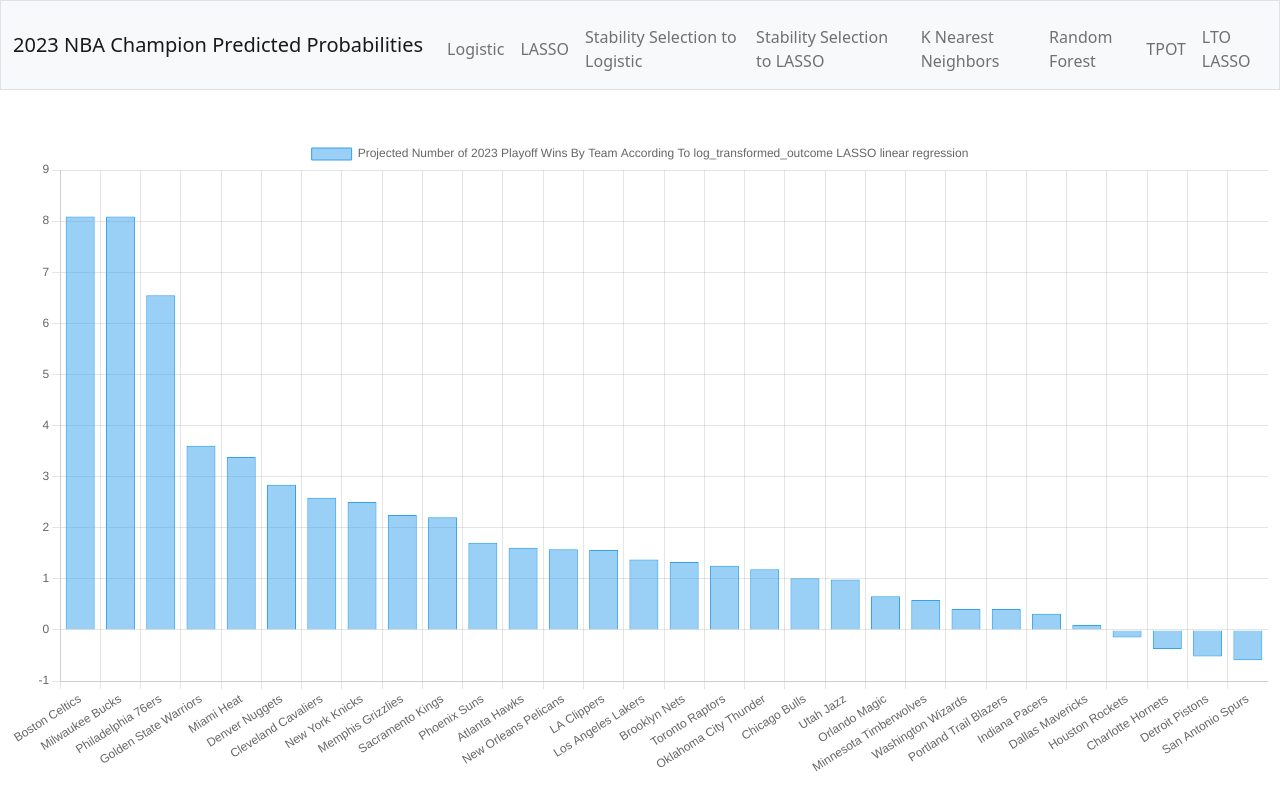
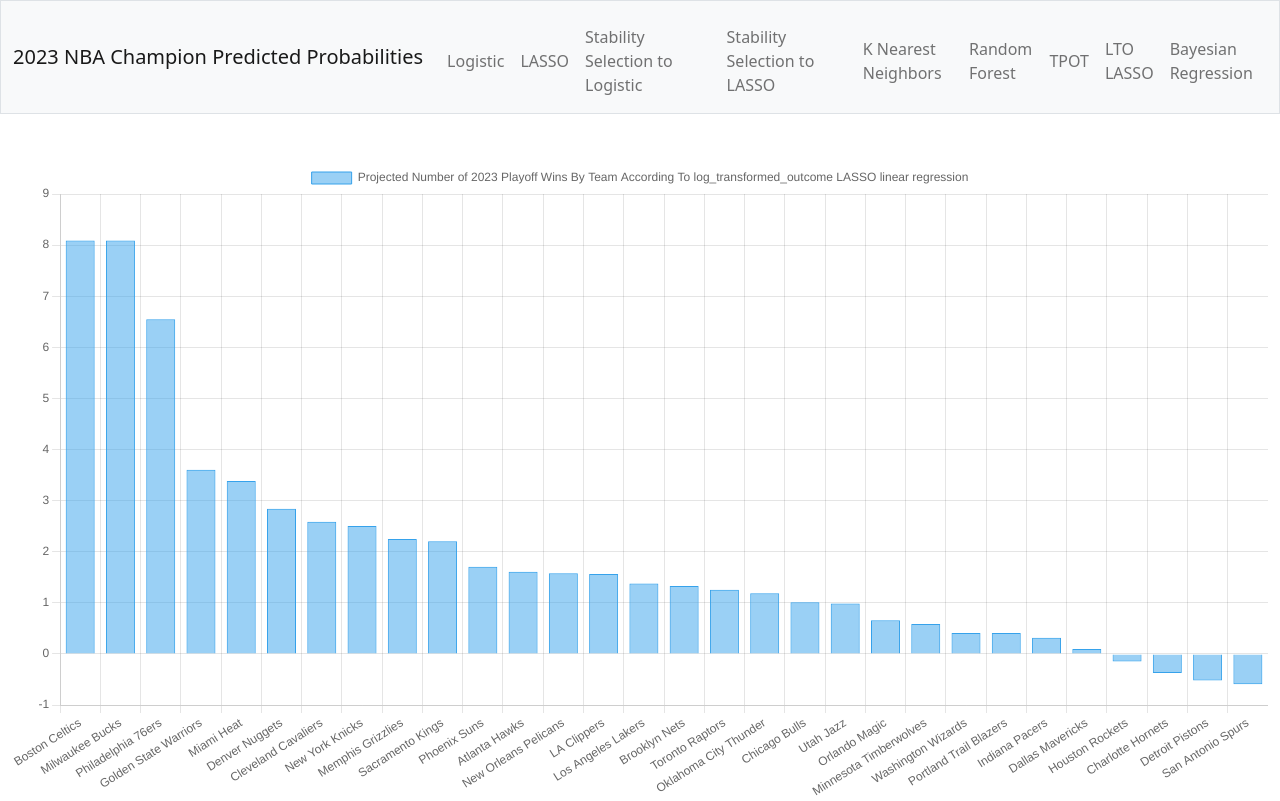
Before and after one commit to ammaransari787/Nba_Champion_Predictions_Flask_App, a Flask app: page /log_transformed_outcome_lasso_regression in a window 1280 px wide. Shown: the top 801 px of the page. Before the commit the page ends 771 px from the top, so only its background shows below. Run offline with Flask 3, Linux system fonts and the light colour scheme.

Commit message:
Added bayesian linear regression

```diff
--- a/app.py
+++ b/app.py
@@ -251,3 +251,151 @@
         ret_df = pandas.Series(data=(np.exp(lasso2_fit.predict(current_year_test_data)*np.log(16 + 1))-1), index=current_year_test_data.index)
         json_file = ret_df.sort_values(ascending=False).to_json()
         return render_template('tpot_chart.html', json_file = json_file, name = "log_transformed_outcome LASSO linear regression")
+
+
+
+@app.route('/bayesian_regression', methods = ["GET", "POST"])
+def bayesian_regression():
+    if request.method == "POST":
+        return apology('apologies', 403)
+    else:
+        """
+        Because pystan and its c++ compiler cause free-tier fly.io
+        hosting server to run out of memory and crash,
+        commented out below code,
+        and just displaying image made using
+        the data the code below generates.
+        """
+
+        # if should_we_query_API():
+        #     pull_data()
+
+        # X_sk = pull_from_json('X_sk.json')
+        # y_sk = pull_from_json("y_sk_tpot.json", "Series")
+        # current_year_test_data = pull_from_json("current_year_test_data.json")
+
+        # # log transforming playoff wins, then scaling so max is 1
+        # y_sk = np.log(y_sk + 1) / np.log(16 + 1)
+
+        # z_score_PLAYOFF_WINS_list = []
+        # z_score_FT_PCT_list = []
+        # z_score_NUM_MVP_PLAYERS_list = []
+        # z_score_W_PCT_list = []
+        # z_score_E_REB_PCT_list = []
+
+        # for i in range(len(y_sk)):
+        #     z_score_PLAYOFF_WINS_list.append(y_sk[i])
+        #     z_score_FT_PCT_list.append(X_sk["FT_PCT"][i])
+        #     z_score_NUM_MVP_PLAYERS_list.append(X_sk["NUM_MVP_PLAYERS"][i])
+        #     z_score_W_PCT_list.append(X_sk["W_PCT"][i])
+        #     z_score_E_REB_PCT_list.append(X_sk["E_REB_PCT"][i])
+
+        # dat_slim_2 = {
+        #     "z_score_PLAYOFF_WINS": z_score_PLAYOFF_WINS_list,
+        #     "z_score_FT_PCT": z_score_FT_PCT_list,
+        #     "z_score_NUM_MVP_PLAYERS": z_score_NUM_MVP_PLAYERS_list,
+        #     "z_score_W_PCT": z_score_W_PCT_list,
+        #     "z_score_E_REB_PCT": z_score_E_REB_PCT_list,
+        # }
+
+        # stan_code_2 = """
+        # data{
+        #     vector[120] z_score_PLAYOFF_WINS;
+        #     vector[120] z_score_E_REB_PCT;
+        #     vector[120] z_score_W_PCT;
+        #     vector[120] z_score_NUM_MVP_PLAYERS;
+        #     vector[120] z_score_FT_PCT;
+        # }
+        # parameters{
+        #     real a;
+        #     real bFT;
+        #     real bMVP;
+        #     real bWP;
+        #     real bER;
+        #     real<lower=0> sigma;
+        # }
+        # model{
+        #     vector[120] mu;
+        #     sigma ~ exponential( 1 );
+        #     bER ~ normal( 0 , 0.125 );
+        #     bWP ~ normal( 0 , 0.125 );
+        #     bMVP ~ normal( 0 , 0.125 );
+        #     bFT ~ normal( 0 , 0.125 );
+        #     a ~ normal( 0 , 0.2 );
+        #     for ( i in 1:120 ) {
+        #         mu[i] = a + bFT * z_score_FT_PCT[i] + bMVP * z_score_NUM_MVP_PLAYERS[i] + bWP * z_score_W_PCT[i] + bER * z_score_E_REB_PCT[i];
+        #     }
+        #     z_score_PLAYOFF_WINS ~ normal( mu , sigma );
+        # }
+        # """
+
+        # posterior = stan.build(stan_code_2, data=dat_slim_2, random_seed=1)
+
+        # fit = posterior.sample(num_chains=4, num_samples=1000)
+
+        # df = fit.to_frame()
+        # # print(df.describe().T)
+
+        # def sim_(post, test_data):
+        #     predictions_ = pandas.DataFrame()
+        #     for j in range(len(test_data)):
+        #         this_column_ = []
+        #         for i in range(len(post)):
+        #             this_column_.append(np.random.normal(loc=post['a'][i] + post['bFT'][i]*test_data['FT_PCT'][j] + post['bMVP'][i]*test_data['NUM_MVP_PLAYERS'][j] + post['bWP'][i] * test_data['W_PCT'][j] + post["bER"][i]*test_data["E_REB_PCT"][j], scale=post['sigma'][i], size = 1)[0])
+        #         predictions_[f"{test_data.index[j]}"] = this_column_
+
+        #     return predictions_
+
+        # sim_playoff_wins = sim_(df, current_year_test_data)
+
+        # sim_mean = pandas.DataFrame()
+
+        # sim_mean_list_ = []
+        # sim_name_list = []
+
+        # sim_one_point_five_list_ = []
+        # sim_ninety_eight_point_five_list_ = []
+
+        # for i in range(len(sim_playoff_wins.axes[1])):
+        #     sim_name_list.append(sim_playoff_wins.axes[1][i])
+        #     mean_mu = np.mean(sim_playoff_wins[f"{sim_playoff_wins.axes[1][i]}"])
+        #     transformed_mean_mu = (np.exp(mean_mu * np.log(17))) - 1
+        #     sim_mean_list_.append(transformed_mean_mu)
+        #     # sim_mean_list_.append(mean_mu)
+
+        #     # untransformed_one_point_five = np.percentile(sim_playoff_wins[f"{sim_playoff_wins.axes[1][i]}"], 1.5) # 97% credible interval
+        #     untransformed_one_point_five = np.percentile(sim_playoff_wins[f"{sim_playoff_wins.axes[1][i]}"], 0.5) # 99% credible interval
+
+        #     sim_one_point_five_list_.append(np.exp(untransformed_one_point_five * np.log(17)) - 1)
+
+        #     # untransformed_ninety_eight_point_five = np.percentile(sim_playoff_wins[f"{sim_playoff_wins.axes[1][i]}"], 98.5) # 97% credible interval
+        #     untransformed_ninety_eight_point_five = np.percentile(sim_playoff_wins[f"{sim_playoff_wins.axes[1][i]}"], 99.5) # 99% credible interval
+
+        #     sim_ninety_eight_point_five_list_.append(np.exp(untransformed_ninety_eight_point_five * np.log(17)) - 1)
+
+
+        # sim_mean["name"] = sim_name_list
+
+        # sim_mean["mean"] = sim_mean_list_
+
+        # print(sim_mean.sort_values(by='mean', ascending=False))
+
+        # sim_CI = pandas.DataFrame()
+
+        # sim_CI['name'] = sim_name_list
+
+        # # sim_CI['lower_bound_97_credible_interval'] = sim_one_point_five_list_
+        # # sim_CI['upper_bound_97_credible_interval'] = sim_ninety_eight_point_five_list_
+
+        # sim_CI['lower_bound_99_credible_interval'] = sim_one_point_five_list_
+        # sim_CI['upper_bound_99_credible_interval'] = sim_ninety_eight_point_five_list_
+
+        # # print(sim_CI.sort_values(by= "upper_bound_97_credible_interval", ascending= False))
+        # print(sim_CI.sort_values(by= "upper_bound_99_credible_interval", ascending= False))
+
+        # ret_df = pandas.Series(data=sim_mean_list_, index=sim_name_list)
+        # json_file = ret_df.sort_values(ascending=False).to_json()
+
+        # return render_template('bayes_chart.html', json_file = json_file, name = "Bayesian Regression")
+
+        return render_template("bayes_plot.html")
--- a/templates/new_layout.html
+++ b/templates/new_layout.html
@@ -40,6 +40,9 @@
                 <ul class="navbar-nav ms-auto mt-2">
                     <li class="nav-item"><a class="nav-link" href="/log_transformed_outcome_lasso_regression">LTO LASSO</a></li>
                 </ul>
+                <ul class="navbar-nav ms-auto mt-2">
+                    <li class="nav-item"><a class="nav-link" href="/bayesian_regression">Bayesian Regression</a></li>
+                </ul>
             </div>
         </div>
     </nav>
```
Also changed, not shown: templates/bayes_plot.html (added, +14 -0 lines), static/bayes_regression.png (added), 3 other files.
